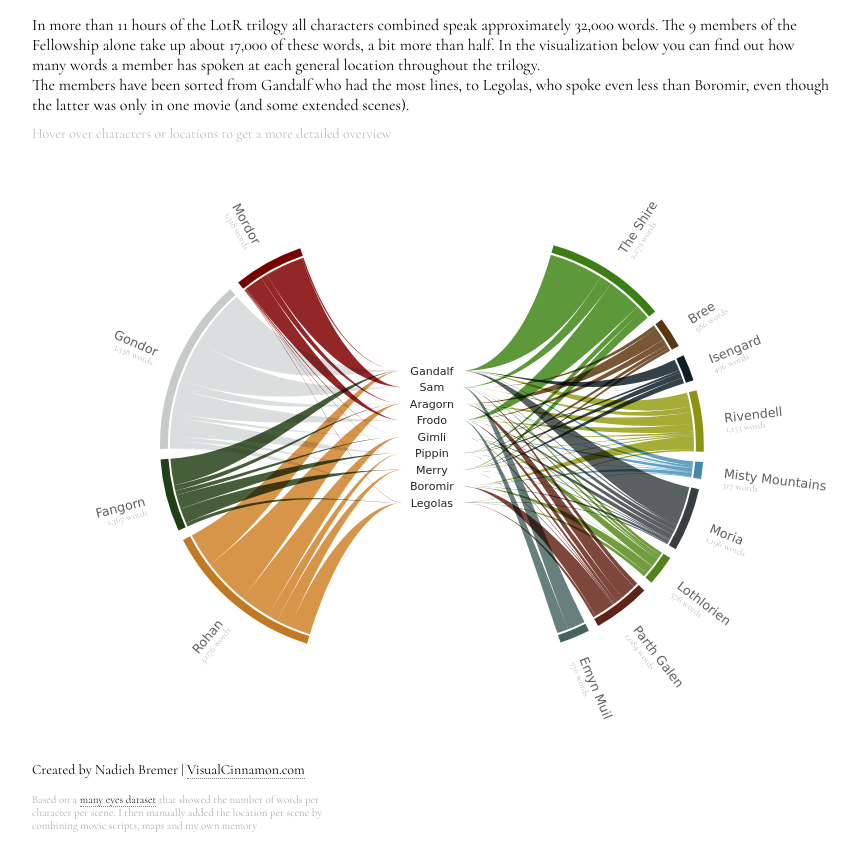
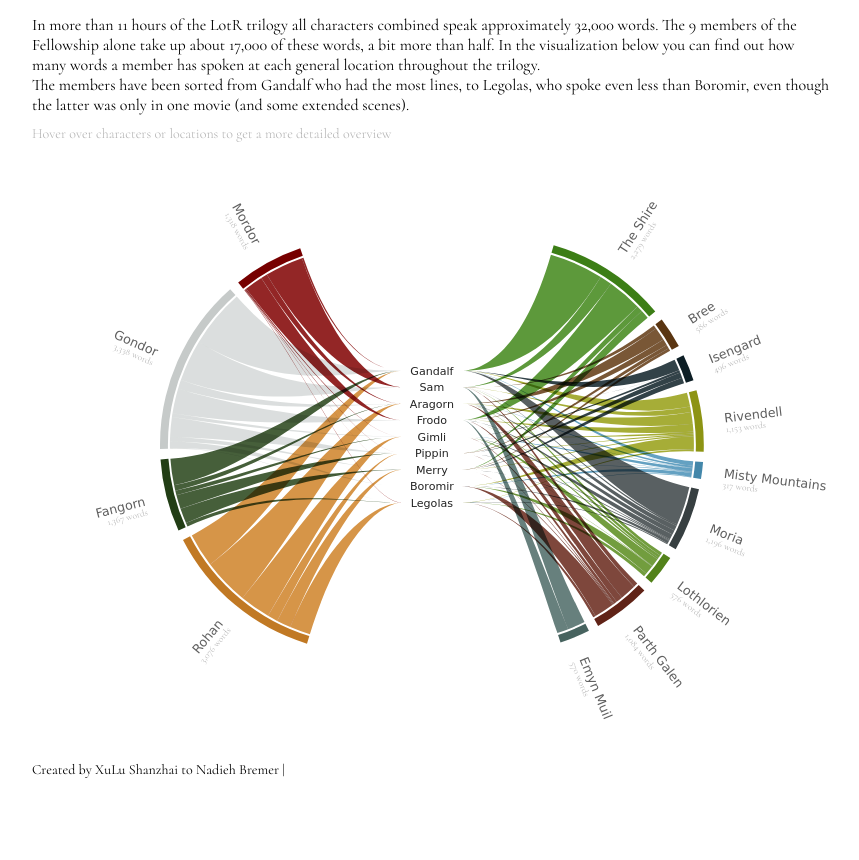
Before and after one commit to XXuLu/d3-loom-interaction, a plain HTML site: page index.html in a window 1280 px wide. Shown: the part 113-973 px from the top of the page, without its empty margins (188-1047 px from the left). After the commit the page ends 899 px from the top, so only its background shows below. Drawn offline with nearby package versions, Linux system fonts and the light colour scheme; a script that the page names is missing; a web font is replaced by a local one.

Commit message:
Update index.html

```diff
--- a/index.html
+++ b/index.html
@@ -37,8 +37,8 @@
 
 		<div class="lotr-content-wrapper">
 			<div id="lotr-footer">
-				<div id="lotr-credit">Created by Nadieh Bremer | <a href="http://www.visualcinnamon.com/">VisualCinnamon.com</a></div>
-				<div id="lotr-sources">Based on a <a href="https://github.com/jennybc/lotr">many eyes dataset</a> that showed the number of words per character per scene. I then manually added the location per scene by combining movie scripts, maps and my own memory</div>
+				<div id="lotr-credit">Created by XuLu Shanzhai to Nadieh Bremer | </div>
+
 			</div>
 		</div>
 
```
